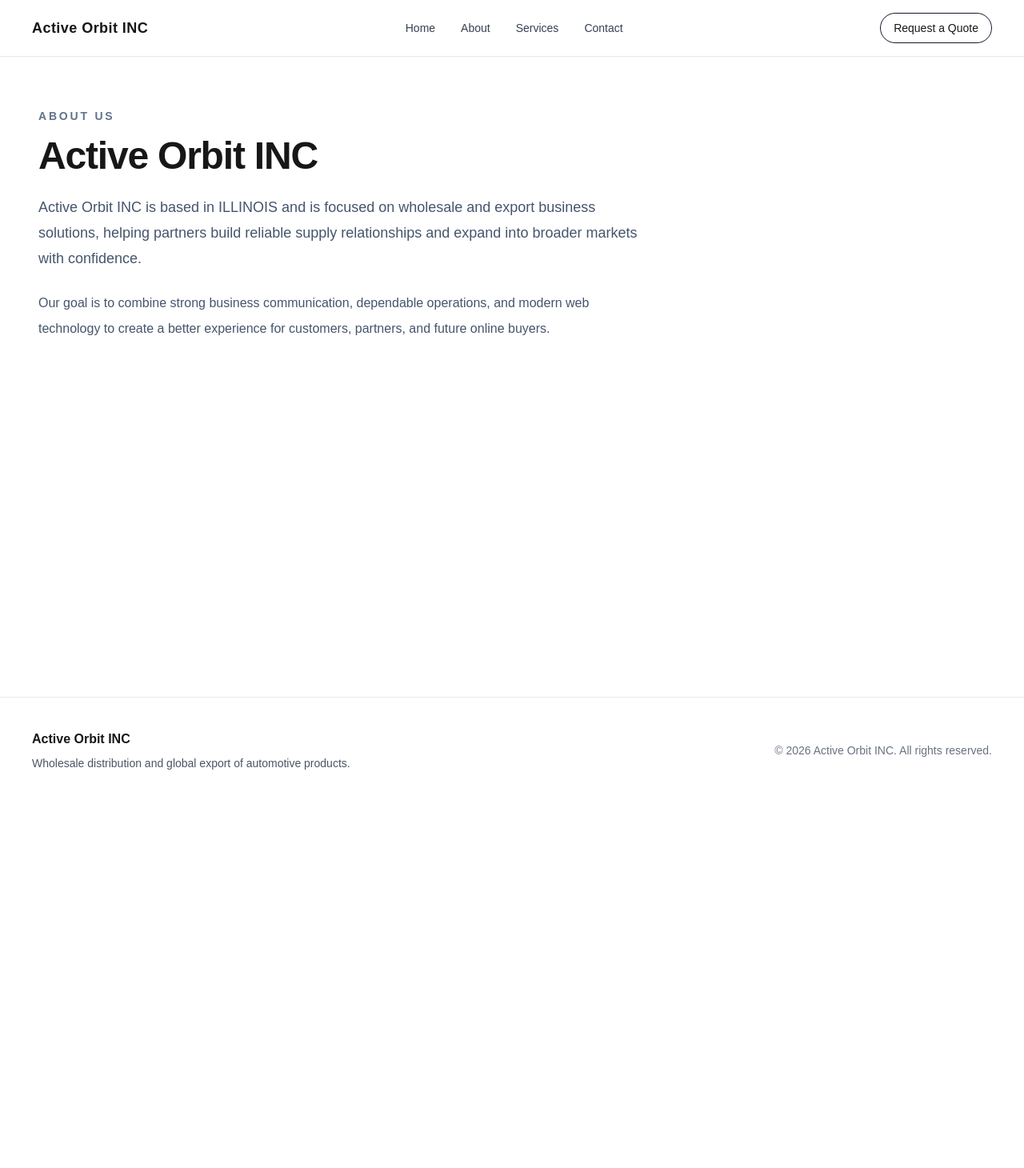
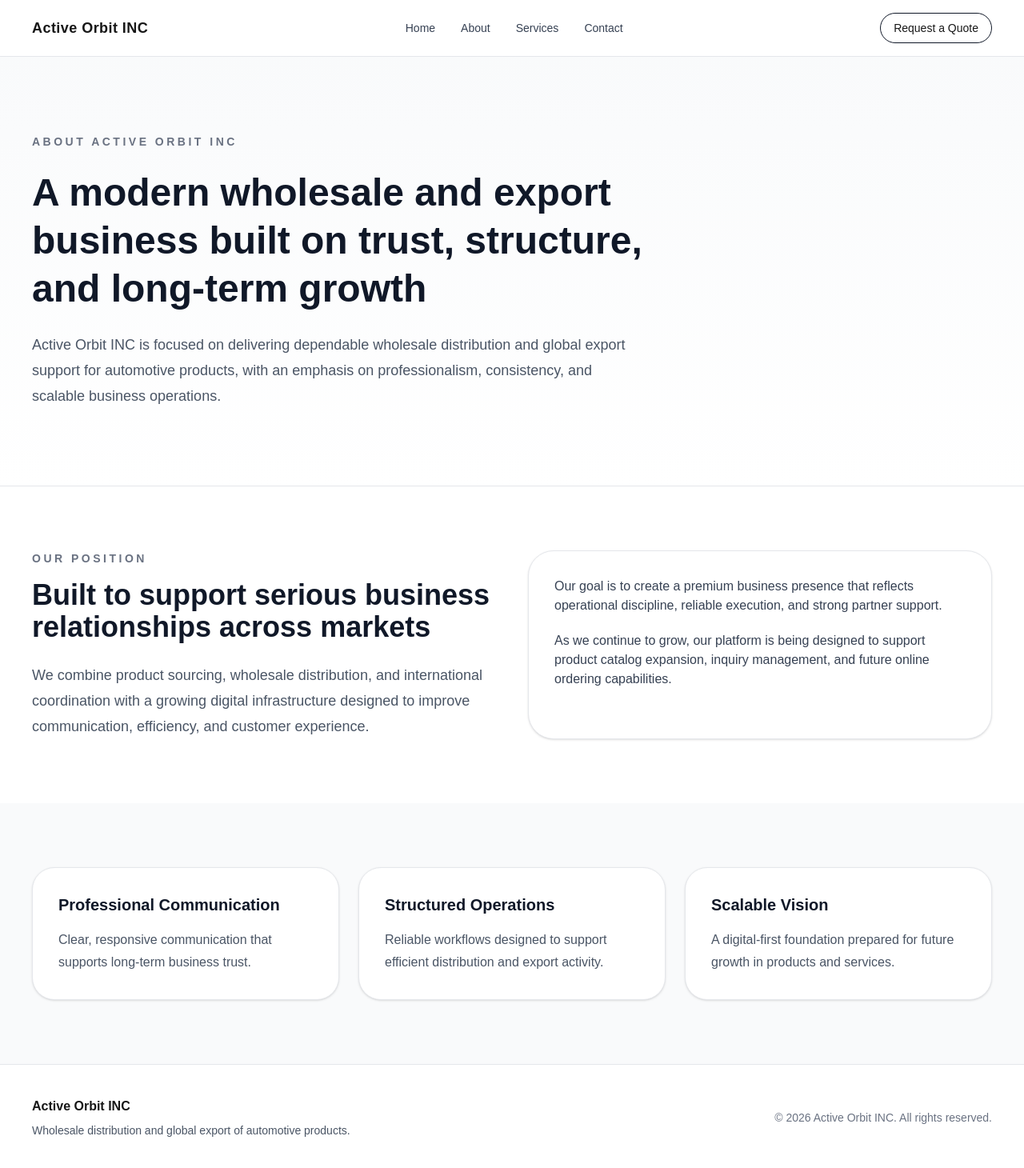
Before and after one commit to hamdamme/activeorbita-web, a Next.js app: page /about in a window 1280 px wide. Shown: the top 1460 px of the page at 80% size. Before the commit the page ends 1004 px from the top, so only its background shows below. Built offline with nearby package versions, Linux system fonts and the light colour scheme.

Commit message:
about page imp

```diff
--- a/app/about/page.tsx
+++ b/app/about/page.tsx
@@ -1,27 +1,82 @@
 export default function AboutPage() {
   return (
-    <main className="mx-auto min-h-screen max-w-7xl px-6 py-16 lg:px-12">
-      <div className="max-w-3xl">
-        <p className="mb-4 text-sm font-semibold uppercase tracking-[0.2em] text-slate-500">
-          About Us
-        </p>
+    <main className="bg-white text-gray-900">
+      <section className="border-b border-gray-200 bg-gradient-to-b from-gray-50 to-white">
+        <div className="mx-auto max-w-7xl px-6 py-20 lg:px-10 lg:py-24">
+          <div className="max-w-3xl">
+            <p className="text-sm font-semibold uppercase tracking-[0.25em] text-gray-500">
+              About Active Orbit INC
+            </p>
+            <h1 className="mt-6 text-4xl font-semibold leading-tight sm:text-5xl">
+              A modern wholesale and export business built on trust, structure, and long-term growth
+            </h1>
+            <p className="mt-6 text-lg leading-8 text-gray-600">
+              Active Orbit INC is focused on delivering dependable wholesale distribution
+              and global export support for automotive products, with an emphasis on
+              professionalism, consistency, and scalable business operations.
+            </p>
+          </div>
+        </div>
+      </section>
 
-        <h1 className="text-4xl font-bold tracking-tight sm:text-5xl">
-          Active Orbit INC
-        </h1>
+      <section className="mx-auto max-w-7xl px-6 py-20 lg:px-10">
+        <div className="grid gap-10 lg:grid-cols-2">
+          <div>
+            <p className="text-sm font-semibold uppercase tracking-[0.25em] text-gray-500">
+              Our Position
+            </p>
+            <h2 className="mt-4 text-3xl font-semibold sm:text-4xl">
+              Built to support serious business relationships across markets
+            </h2>
+            <p className="mt-6 text-lg leading-8 text-gray-600">
+              We combine product sourcing, wholesale distribution, and international
+              coordination with a growing digital infrastructure designed to improve
+              communication, efficiency, and customer experience.
+            </p>
+          </div>
 
-        <p className="mt-6 text-lg leading-8 text-slate-600">
-          Active Orbit INC is based in ILLINOIS and is focused on wholesale and export business solutions,
-          helping partners build reliable supply relationships and expand into
-          broader markets with confidence.
-        </p>
+          <div className="rounded-[2rem] border border-gray-200 bg-white p-8 shadow-sm">
+            <div className="space-y-5 text-gray-700">
+              <p>
+                Our goal is to create a premium business presence that reflects
+                operational discipline, reliable execution, and strong partner support.
+              </p>
+              <p>
+                As we continue to grow, our platform is being designed to support
+                product catalog expansion, inquiry management, and future online
+                ordering capabilities.
+              </p>
+            </div>
+          </div>
+        </div>
+      </section>
 
-        <p className="mt-6 leading-8 text-slate-600">
-          Our goal is to combine strong business communication, dependable
-          operations, and modern web technology to create a better experience
-          for customers, partners, and future online buyers.
-        </p>
-      </div>
+      <section className="bg-gray-50">
+        <div className="mx-auto max-w-7xl px-6 py-20 lg:px-10">
+          <div className="grid gap-6 md:grid-cols-3">
+            <div className="rounded-[1.75rem] border border-gray-200 bg-white p-8 shadow-sm">
+              <h3 className="text-xl font-semibold">Professional Communication</h3>
+              <p className="mt-4 leading-7 text-gray-600">
+                Clear, responsive communication that supports long-term business trust.
+              </p>
+            </div>
+
+            <div className="rounded-[1.75rem] border border-gray-200 bg-white p-8 shadow-sm">
+              <h3 className="text-xl font-semibold">Structured Operations</h3>
+              <p className="mt-4 leading-7 text-gray-600">
+                Reliable workflows designed to support efficient distribution and export activity.
+              </p>
+            </div>
+
+            <div className="rounded-[1.75rem] border border-gray-200 bg-white p-8 shadow-sm">
+              <h3 className="text-xl font-semibold">Scalable Vision</h3>
+              <p className="mt-4 leading-7 text-gray-600">
+                A digital-first foundation prepared for future growth in products and services.
+              </p>
+            </div>
+          </div>
+        </div>
+      </section>
     </main>
   );
 }
```
